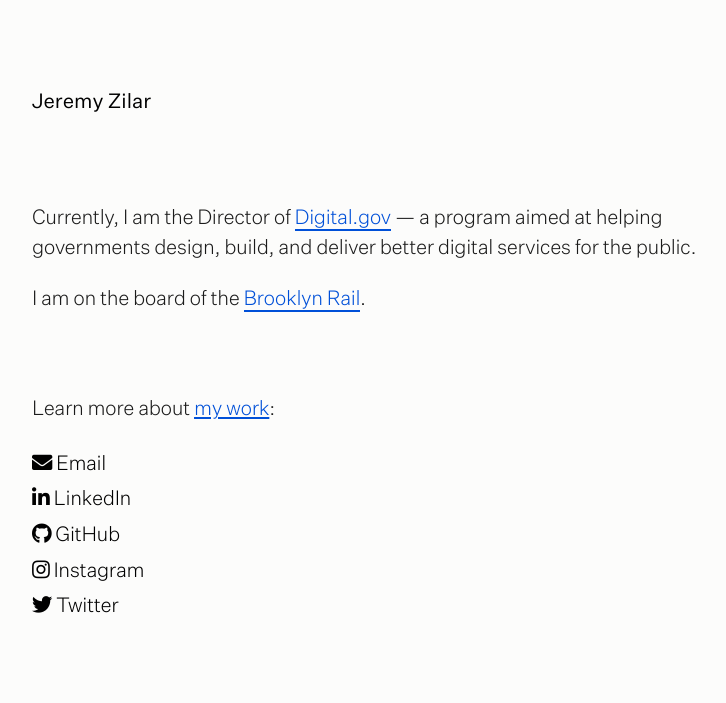
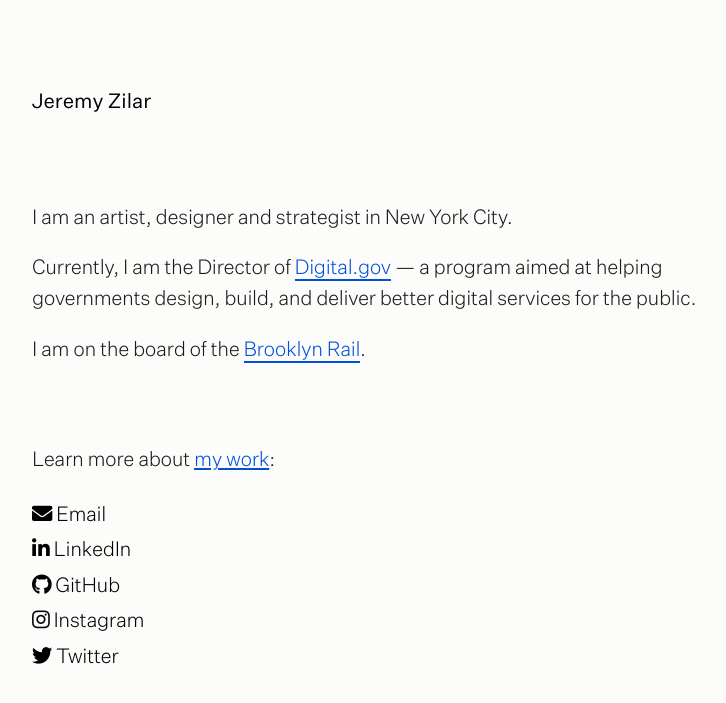
Before and after one commit to jeremyzilar/jeremyzilar.com, a Jekyll site: the page built from index.md, in a window 1280 px wide. Shown: the top 703 px of the page, without its empty margins (40-766 px from the left). Built offline with Jekyll 4.4.1, drawn with Linux system fonts in a browser that asks for light colours; nearby versions of some CDN libraries.

Commit message:
Update index.md

```diff
--- a/index.md
+++ b/index.md
@@ -3,6 +3,8 @@ layout: home
 title: Jeremy Zilar
 ---
 
+I am an artist, designer and strategist in New York City.
+
 Currently, I am the Director of [Digital.gov](https://digital.gov/) — a program aimed at helping governments design, build, and deliver better digital services for the public.
 
 I am on the board of the [Brooklyn Rail](https://brooklynrail.org/).
```
